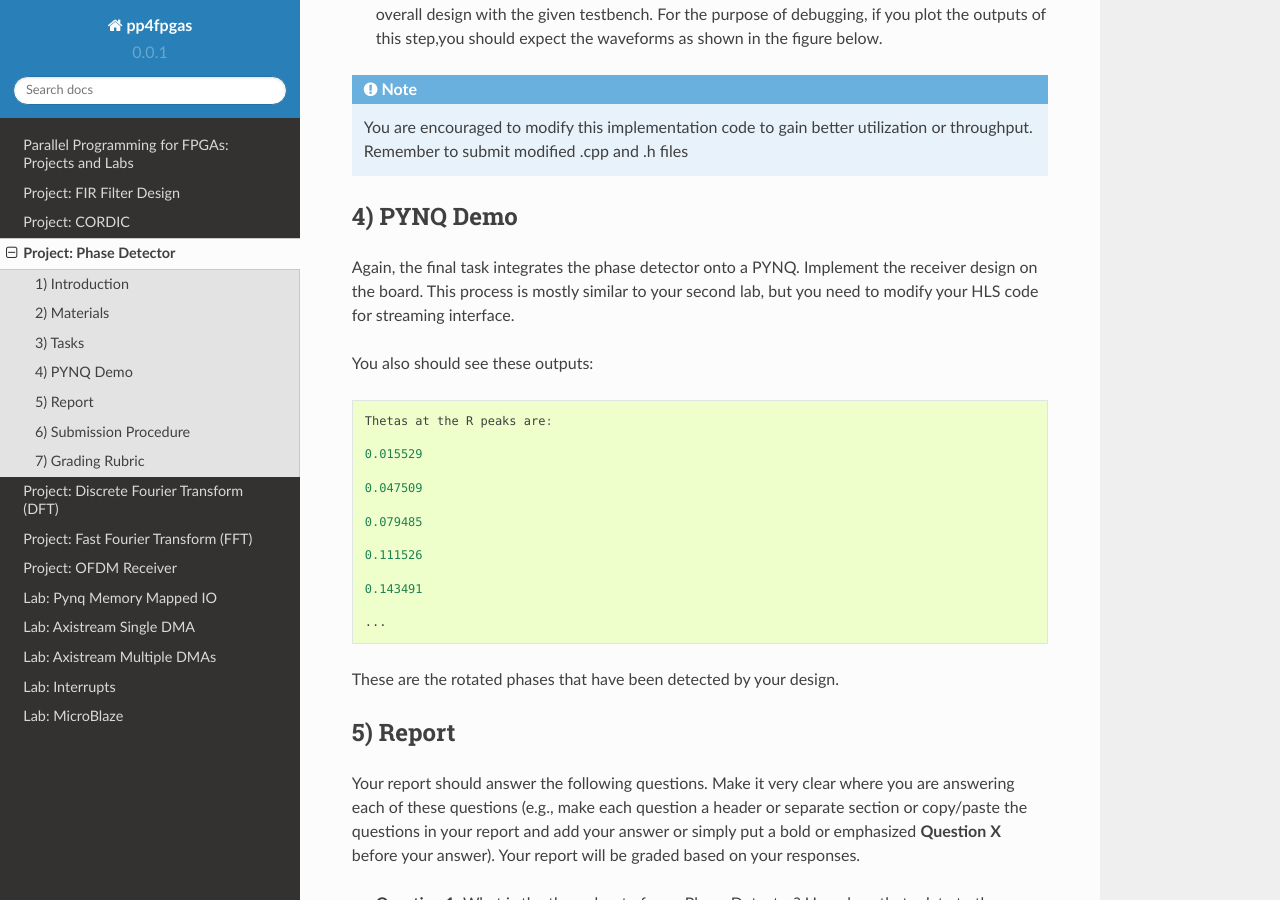
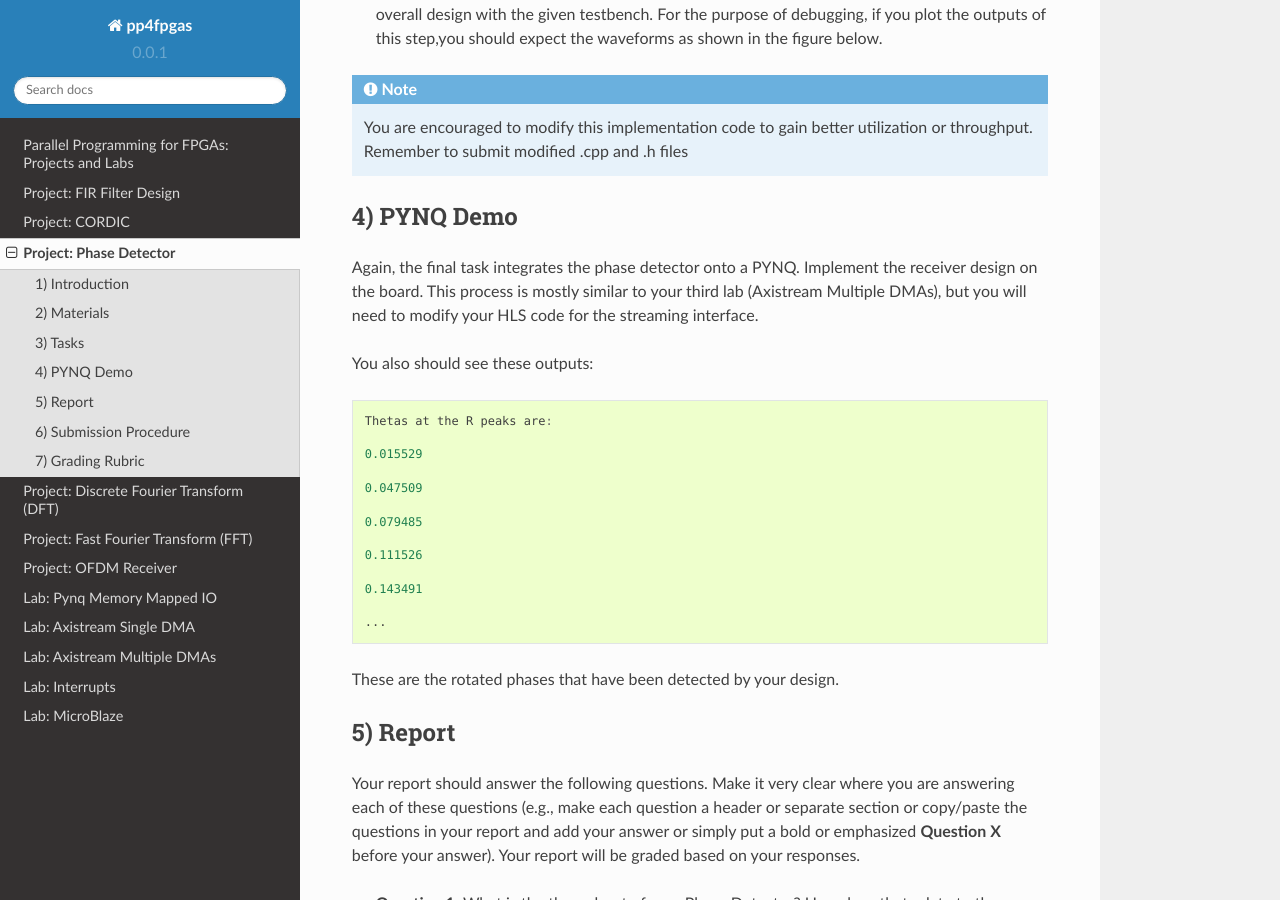
Before and after one commit to KastnerRG/Read_the_docs, a Sphinx documentation site: the page built from docs/project2.5.rst, in a window 1280 px wide and 900 px high, scrolled down 2665 px. Built offline with Sphinx 7.4.7 and the Read the Docs theme 2.0.0, drawn with Linux system fonts in a browser that asks for light colours.

Commit message:
Minor changes

```diff
--- a/docs/project2.5.rst
+++ b/docs/project2.5.rst
@@ -74,7 +74,7 @@ The final goal is to implement this phase detector. To achieve this goal, you wi
 
 4) PYNQ Demo
 ------
-Again, the final task integrates the phase detector onto a PYNQ. Implement the receiver design on the board. This process is mostly similar to your second lab, but you need to modify your HLS code for streaming interface.
+Again, the final task integrates the phase detector onto a PYNQ. Implement the receiver design on the board. This process is mostly similar to your third lab (Axistream Multiple DMAs), but you will need to modify your HLS code for the streaming interface.
 
 You also should see these outputs:
 
--- a/docs/project2.rst
+++ b/docs/project2.rst
@@ -67,7 +67,7 @@ Your report should answer the following questions. Make it very clear where you
 
 * **Question 1:** One important design parameter is the number of rotations. Change that number and describe the results. What happens to performance? Resource usage? Accuracy of the results? Why does the accuracy stop improving after so many iterations? Can you precisely state when that occurs?
 
-* **Question 2:** Another important design parameter is the data type of the variables. Is one data type sufficient for every variable or is it better for each variable to have a different type? Does the best data type depend on the input data?  What is the best technique for the designer to determine the data type?
+* **Question 2:** Another important design parameter is the data type of the variables. Is one data type sufficient for every variable or is it better for each variable to have a different type? Does the best data type depend on the input data?  What is the best technique for the designer to determine the data type(s)?
 
 * **Question 3:** What is the effect of using simple operations (add and shift) in the CORDIC as opposed to multiply and divide? How does the resource usage change? Performance? Accuracy?
 
--- a/docs/project3.rst
+++ b/docs/project3.rst
@@ -86,7 +86,7 @@ The key in this project is to understand the tradeoffs between loop optimization
 6) PYNQ Demo
 ------
 
-For this demo, your will create an IP for the DFT 1024, and run it from the Jupyter notebook using DMA . You need to follow Lab2 example only difference being you will have 2 inputs and 2 outputs instead of 2 inputs and 1 output. Unlike the lab here you cannot start computation immediately after you stream an input. You must stream all inputs, compute DFT and stream all outputs.
+For this demo, your will create an IP for the DFT 1024, and run it from the Jupyter notebook using DMA . You need to follow the third lab's example (Axistream Multiple DMAs), with the only difference being that you will have 2 inputs and 2 outputs instead of 2 inputs and 1 output. Unlike the lab here you cannot start computation immediately after you stream an input. You must stream all inputs, compute DFT and stream all outputs.
 
 7) Submission Procedure
 ----------------------
--- a/docs/project4.rst
+++ b/docs/project4.rst
@@ -124,7 +124,7 @@ Now onto the final part of the project, optimizing of this restructured code. Yo
 5) PYNQ Demo
 ---------------
 
-For this demo, your will create an IP for the FFT 1024, and run it from the Jupyter notebook using AXI4 . You need to follow Lab: Axistream Multiple DMAs example only difference being you will have 2 inputs and 2 outputs instead of 1 input and 1 output.
+For this demo, your will create an IP for the FFT 1024, and run it from the Jupyter notebook using AXI4. You need to follow the Lab: Axistream Multiple DMAs example only difference being you will have 2 inputs and 2 outputs instead of 2 inputs and 1 output.
 
 6) Submission Procedure
 -----------------------
```
Also changed, not shown: docs/PYNQ-example.rst (+16 -13 lines).
